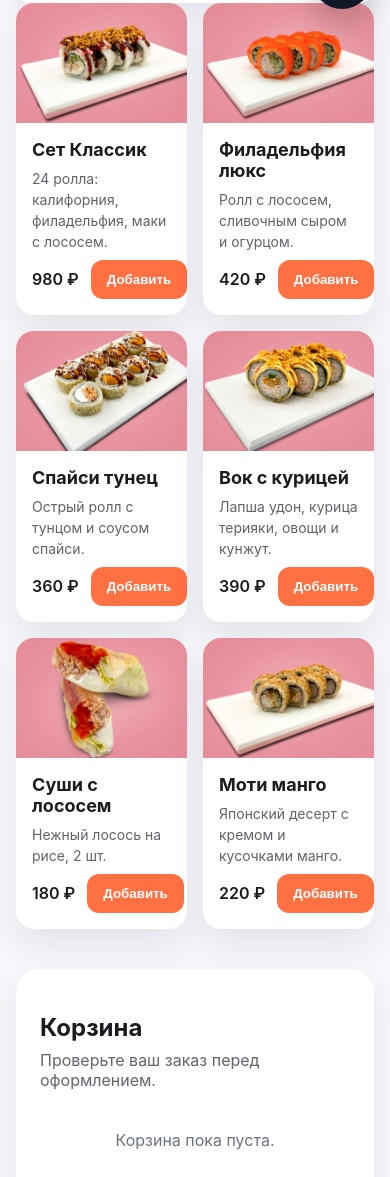
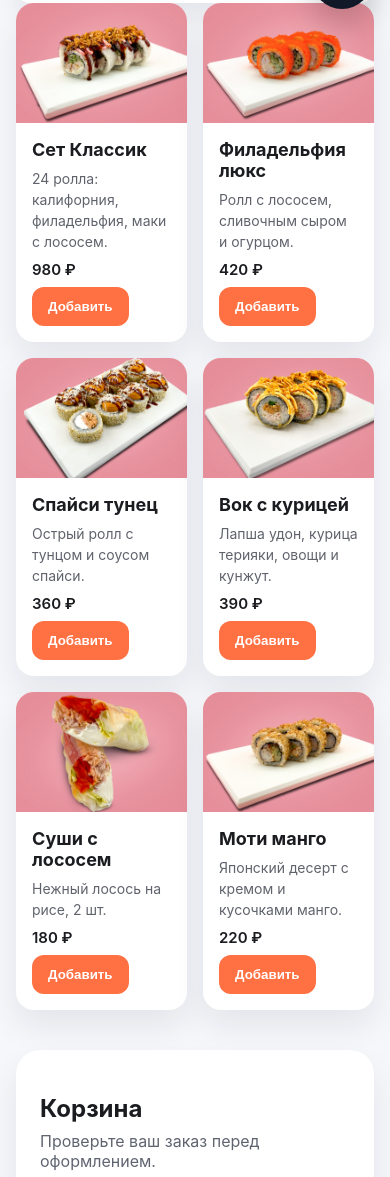
Before and after one commit to efilym89/miniapp-tg, a website: page index.html in a window 390 px wide. Shown: the part 817-1994 px from the top of the page. Drawn offline with Linux system fonts and the light colour scheme.

Commit message:
Adjust mobile spacing for price and quantity controls

```diff
--- a/docs/styles.css
+++ b/docs/styles.css
@@ -706,6 +706,28 @@ button.primary {
     gap: 8px;
   }
 
+  .meta {
+    gap: 8px;
+  }
+
+  .price {
+    font-size: 15px;
+  }
+
+  .card-actions {
+    gap: 6px;
+    width: 100%;
+  }
+
+  .quantity-control {
+    padding: 4px 8px;
+  }
+
+  .quantity-btn {
+    width: 28px;
+    height: 28px;
+  }
+
   .category-chip {
     font-size: 12px;
   }
--- a/styles.css
+++ b/styles.css
@@ -239,9 +239,9 @@ main {
 .meta {
   display: flex;
   align-items: center;
-  gap: 12px;
-  justify-content: space-between;
-  flex-wrap: nowrap;
+  gap: 10px;
+  justify-content: flex-start;
+  flex-wrap: wrap;
   margin-top: auto;
 }
 
@@ -283,6 +283,7 @@ main {
 
 .price {
   white-space: nowrap;
+  margin-right: auto;
 }
 
 .price {
@@ -706,6 +707,28 @@ button.primary {
     gap: 8px;
   }
 
+  .meta {
+    gap: 8px;
+  }
+
+  .price {
+    font-size: 15px;
+  }
+
+  .card-actions {
+    gap: 6px;
+    width: 100%;
+  }
+
+  .quantity-control {
+    padding: 4px 8px;
+  }
+
+  .quantity-btn {
+    width: 28px;
+    height: 28px;
+  }
+
   .category-chip {
     font-size: 12px;
   }
```
